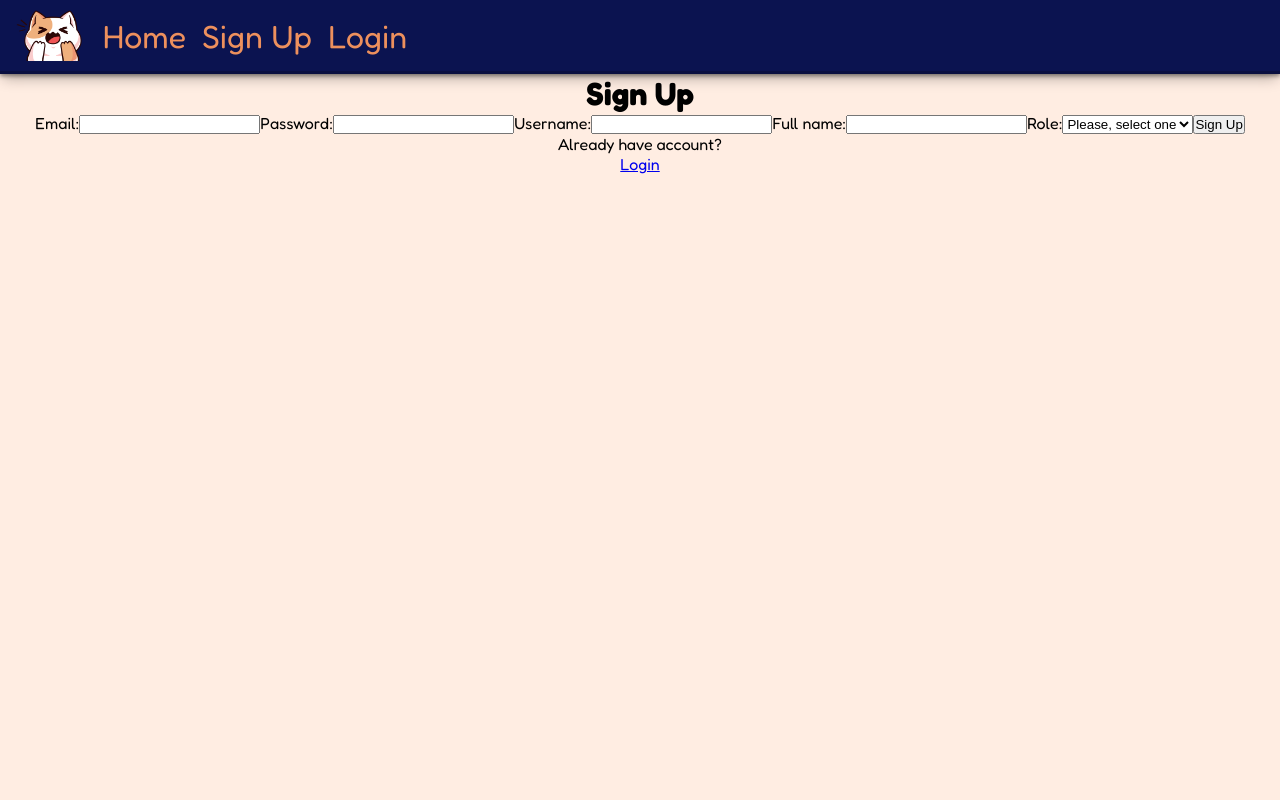
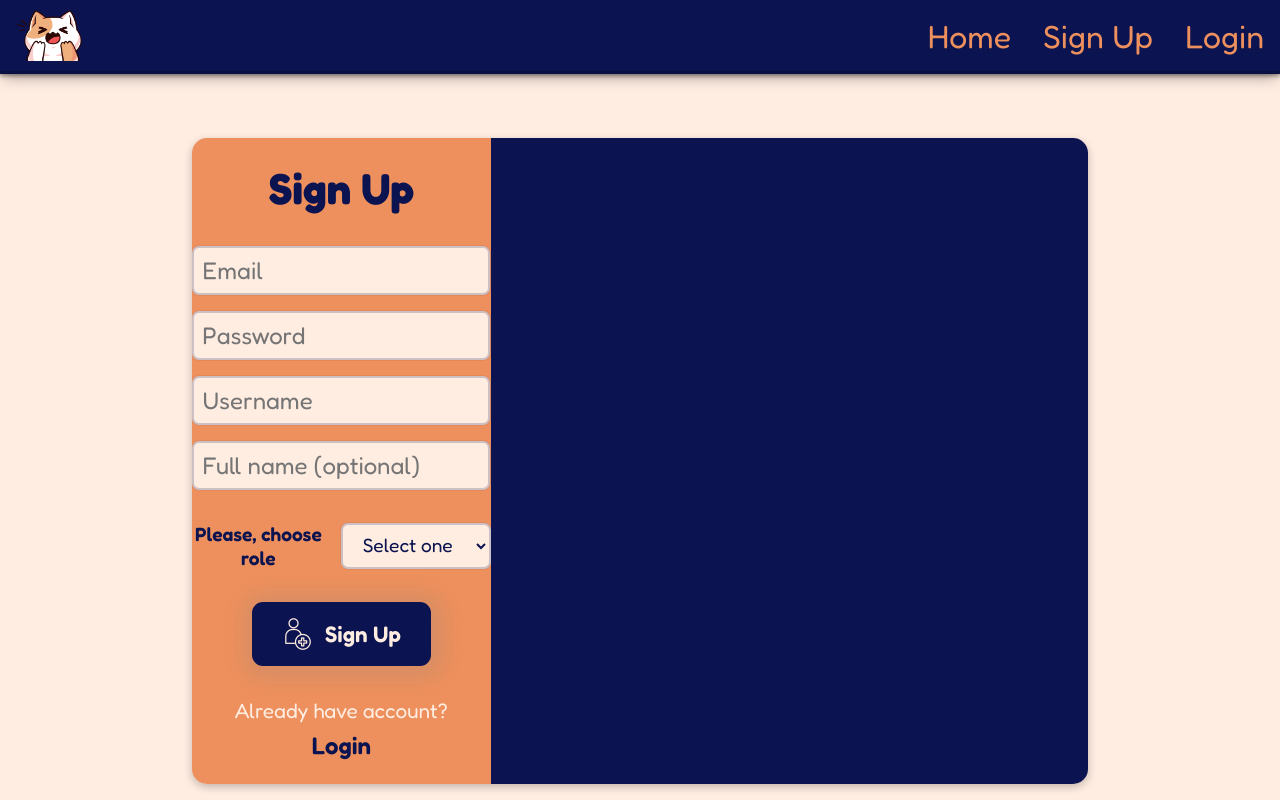
Before and after one commit to KseniiaErnest/Adopt-A-Cat-client, a React (Create React App) app: page /signup in a window 1280 px wide. Built offline with nearby package versions, Linux system fonts and the light colour scheme.

Commit message:
Worked on signup CSS

```diff
--- a/src/App.css
+++ b/src/App.css
@@ -51,7 +51,7 @@
   color: #0B1350;
 }
 
-.back-button:hover, .edit-button:hover {
+.back-button:hover, .edit-button:hover, .btn--signup:hover {
   filter: brightness(90%);
 }
 
@@ -61,12 +61,39 @@
   background-color: #0B1350;
   height: 4.6rem ;
   display: flex;
-  gap: 1rem;
+  justify-content:space-between;
   font-size: 2rem;
   align-items: center;
   padding: 0.5rem 1rem;
   box-shadow: rgba(0, 0, 0, 0.4) 0px 2px 4px, rgba(0, 0, 0, 0.3) 0px 7px 13px -3px, rgba(0, 0, 0, 0.2) 0px -3px 0px inset;
 
+}
+
+.navbar-img-user-box {
+  display: flex;
+  align-items: center;
+  gap: 1rem;
+}
+
+.navbar-username {
+  color: #ED905D;
+  font-weight: 600;
+}
+
+.logout-btn {
+  font-size: 1.2rem;
+  font-family: 'Fredoka', sans-serif;
+  background-color: #FFEDE2;
+  padding: 3px 7px;
+  color: #0B1350;
+  border-radius: 7px;
+  border: none;
+  margin-left: 1rem;
+}
+
+.navbar-links-container {
+  display: flex;
+  gap: 2rem;
 }
 
 .navbar-link-box {
@@ -320,3 +347,116 @@ padding: 1rem;
 .cats-photo-container {
 
 }
+
+
+
+/* SIGN UP */
+
+.sign-up--grid {
+  display: grid;
+  grid-template-columns: 0.5fr 1fr;
+  width: 70vw;
+  margin: 0 auto;
+  margin-top: 4rem;
+  overflow: auto;
+  border-radius: 15px;
+  box-shadow: rgba(0, 0, 0, 0.24) 0px 3px 8px;
+
+}
+
+.signup-container {
+  background-color: #ED905D;
+  width: 100%;
+  padding: 1.5rem 0;
+}
+
+.signup-container h1 {
+  font-size: 2.7rem;
+  color: #0B1350;
+}
+
+.signup-form {
+  display: flex;
+  flex-direction: column;
+  flex-wrap: wrap;
+  align-items: center;
+  margin-top: 2rem;
+  gap: 1rem;
+}
+
+
+.signup-input {
+font-size: 1.5rem;
+padding: 0.5rem;
+border-radius: 7px;
+background-color: #FFEDE2;
+color: #0B1350;
+border: 2px solid #0b135034;
+font-family: 'Fredoka', sans-serif;
+box-shadow: rgba(0, 0, 0, 0.05) 0px 0px 0px 1px;
+}
+
+.signup-img-container {
+  background-color: #0B1350;
+}
+
+.signup-role-box {
+  margin: 1rem 0;
+  display: flex;
+  align-items: center;
+  gap: 1rem;
+}
+
+.signup-role-box label {
+  font-size: 1.2rem;
+  font-weight: 600;
+  color: #0B1350;
+}
+
+.signup-role-box select {
+  font-family: 'Fredoka', sans-serif;
+  font-size: 1.2rem;
+  padding: 0.5rem 1rem;
+  border-radius: 7px;
+  background-color: #FFEDE2;
+color: #0B1350;
+border: 2px solid #0b135034;
+box-shadow: rgba(0, 0, 0, 0.05) 0px 0px 0px 1px;
+}
+
+.btn--signup {
+  background-color: #0B1350;
+  color: #FFEDE2;
+  font-size: 1.4rem;
+  display: flex;
+  align-items: center;
+  justify-content: center;
+  gap: 0.7rem;
+  width: 60%;
+}
+
+.btn--signup img {
+  width: 2rem;
+  height: 2rem;
+}
+
+.signup-login-text {
+  font-size: 1.3rem;
+  color: #FFEDE2;
+  margin-bottom: 0.5rem;
+  margin-top: 1rem;
+}
+
+.login-link:link,
+.login-link:visited {
+  text-decoration: none;
+  color: #0B1350;
+  font-size: 1.5rem;
+  font-weight: 600;
+  transition: all 0.5s;
+}
+
+.login-link:hover,
+.login-link:active {
+  color: #FFEDE2;
+}
--- a/src/components/Navbar.js
+++ b/src/components/Navbar.js
@@ -16,8 +16,20 @@ export default function Navbar() {
   //  Update the rendering logic to display different content depending on whether the user is logged in or not
   return (
     <nav className="navbar-container">
+
+    <div className="navbar-img-user-box">
       <img className="cat-logo-img" src="/catlogo3.png" alt="cat logo" />
 
+      {isLoggedIn && (
+        <>
+        {user && <span className="navbar-username">{user.username}</span>}
+          <button className="logout-btn" onClick={logOutUser}>Logout</button>
+        </>
+      )}
+
+      </div>
+
+<div className="navbar-links-container">
       <Link className="navbar-link-box" to="/">
         Home
       </Link>
@@ -48,9 +60,6 @@ export default function Navbar() {
           </Link>
 
 
-
-          {user && <span>{user.fullName}</span>}
-          <button onClick={logOutUser}>Logout</button>
         </>
       )}
 
@@ -65,6 +74,8 @@ export default function Navbar() {
           </Link>
         </>
       )}
+
+      </div>
     </nav>
   );
 }
--- a/src/pages/SignupPage.js
+++ b/src/pages/SignupPage.js
@@ -38,38 +38,47 @@ export default function SignupPage() {
   };
 
   return (
-    <div>
+    <div className='sign-up--grid' >
+
+    <div className='signup-container'>
       <h1>Sign Up</h1>
 
-      <form onSubmit={handleSignupSubmit}>
+      <form className='signup-form' onSubmit={handleSignupSubmit}>
 
-        <label>Email:</label>
-        <input type='email' name='email' value={email} onChange={handleEmail} />
 
-        <label>Password:</label>
-        <input type='password' name='password' value={password} onChange={handlePassword} />
+        <input className='signup-input' type='email' name='email' value={email} onChange={handleEmail} placeholder='Email' />
 
-        <label>Username:</label>
-        <input type='text' name='username' value={username} onChange={handleUserName} />
 
-        <label>Full name:</label>
-        <input type='text' name='fullName' value={fullName} onChange={handleFullName} />
+        <input className='signup-input' type='password' name='password' value={password} onChange={handlePassword} placeholder='Password' />
 
-        <label>Role:</label>
+        <input className='signup-input' type='text' name='username' value={username} onChange={handleUserName} placeholder='Username' />
+
+        <input className='signup-input' type='text' name='fullName' value={fullName} onChange={handleFullName} placeholder='Full name (optional)' />
+
+<div className='signup-role-box'>
+        <label>Please, choose role</label>
         <select id='role' value={role} onChange={handleRole}>
-          <option value=''>Please, select one</option>
+          <option value=''>Select one</option>
           <option value='Adopter'>Adopter</option>
           <option value='Cat Owner'>Cat Owner</option>
         </select>
 
-        <button type='submit'>Sign Up</button>
+        </div>
+
+        <button className='btn-all btn--signup' type='submit'><img src='/icons8-user-64.png' alt='user sighup icon'/>Sign Up</button>
 
         {errorMessage && <p>{errorMessage}</p>}
 
-        <p>Already have account?</p>
-        <Link to={'/login'} >Login</Link>
+<div>
+        <p className='signup-login-text'>Already have account?</p>
+        <Link className='login-link' to={'/login'} >Login</Link>
+</div>
+      </form>
+      </div>
 
-      </form>
+      <div className='signup-img-container'>
+        <img />
+      </div>
     </div>
   )
 }
```
Also changed, not shown: public/icons8-user-64.png (added).
